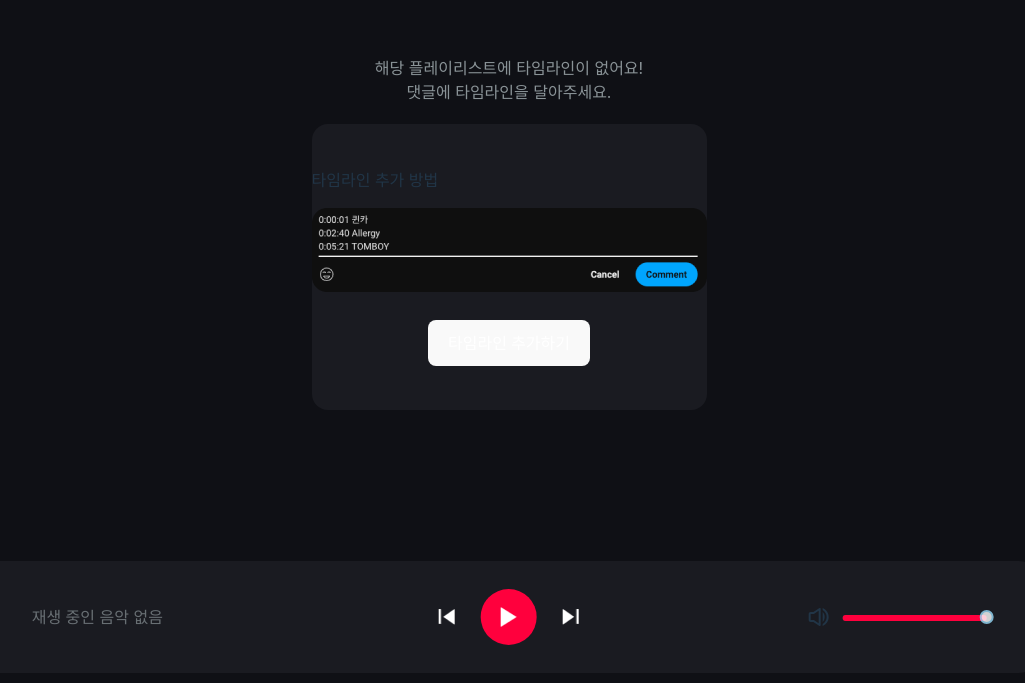
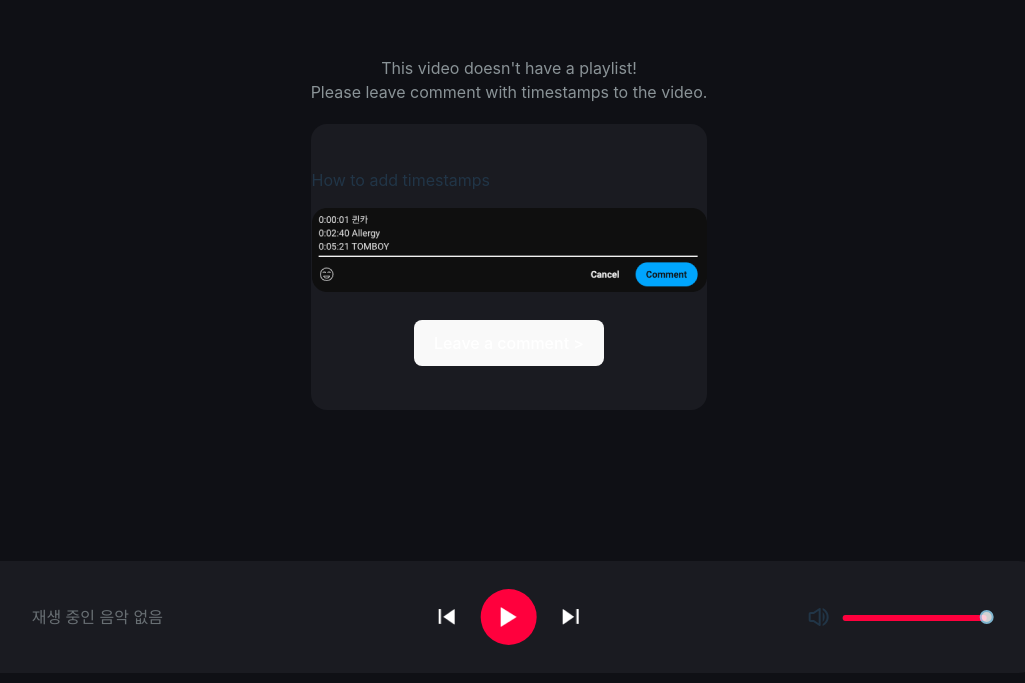
Before and after one commit to kdby-io/shake-youtube, a React (Vite) app: page / in a window 1280 px wide. Shown: the part 103-786 px from the top of the page, without its empty margins (131-1156 px from the left). Built offline with nearby package versions, Linux system fonts and the light colour scheme; no server answers.

Commit message:
NoChapters 표현 영어로 변경

```diff
--- a/src/components/NoChapters.tsx
+++ b/src/components/NoChapters.tsx
@@ -8,12 +8,12 @@ export const NoChapters = ({ videoId, className }: Props) => {
   return (
     <div className={className}>
       <div className=" text-center text-base text-[#8A9397]">
-        <p>해당 플레이리스트에 타임라인이 없어요!</p>
-        <p>댓글에 타임라인을 달아주세요.</p>
+        <p>This video doesn't have a playlist!</p>
+        <p>Please leave comment with timestamps to the video.</p>
       </div>
       <div className=" bg-[#1A1B21] py-11 rounded-2xl flex flex-col items-center gap-7">
         <div>
-          <p>타임라인 추가 방법</p>
+          <p>How to add timestamps</p>
           <img src={no_chapters} className=" mt-4"></img>
         </div>
         <a
@@ -21,7 +21,9 @@ export const NoChapters = ({ videoId, className }: Props) => {
           target="_blank"
           className="text-[#ffffff]"
         >
-          <button className=" hover:text-[#ffffff]">타임라인 추가하기</button>
+          <button className=" hover:text-[#ffffff]">
+            Leave a comment &gt;
+          </button>
         </a>
       </div>
     </div>
```
